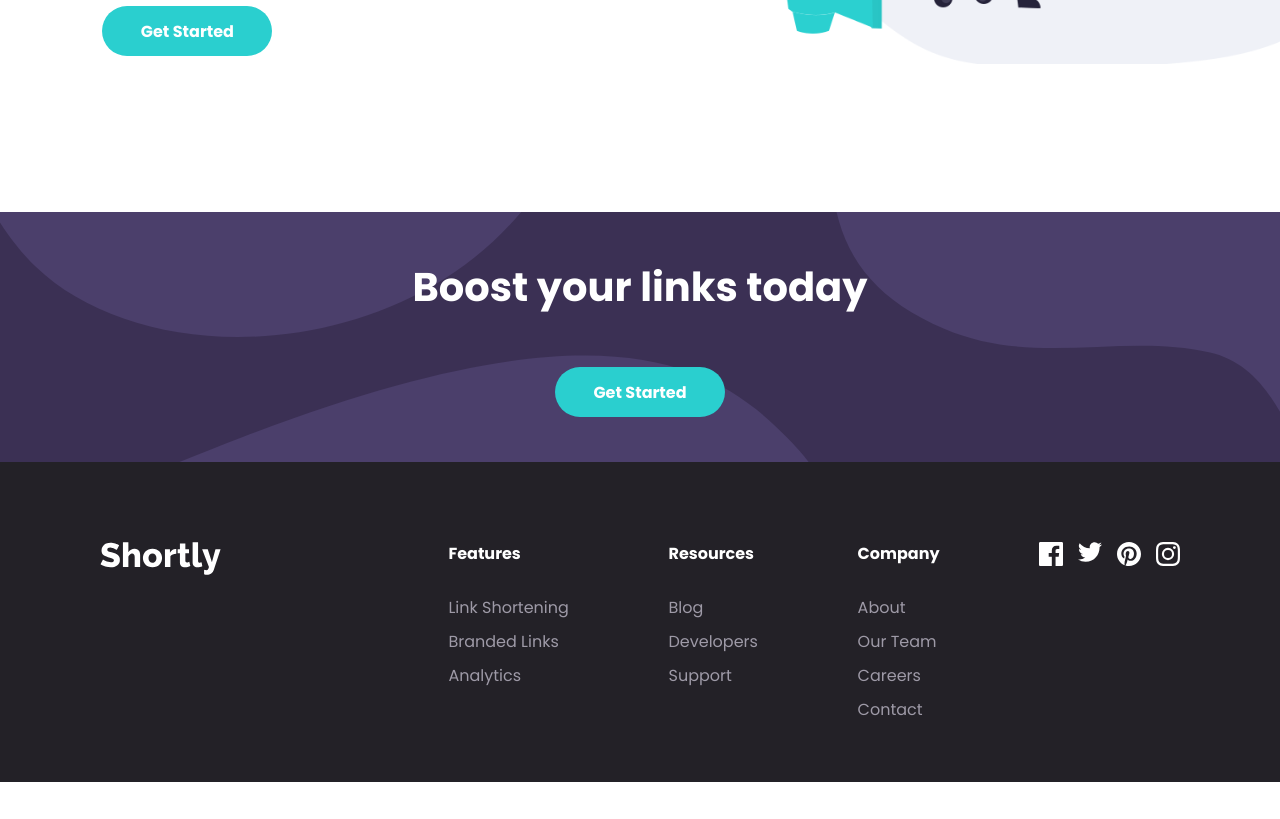
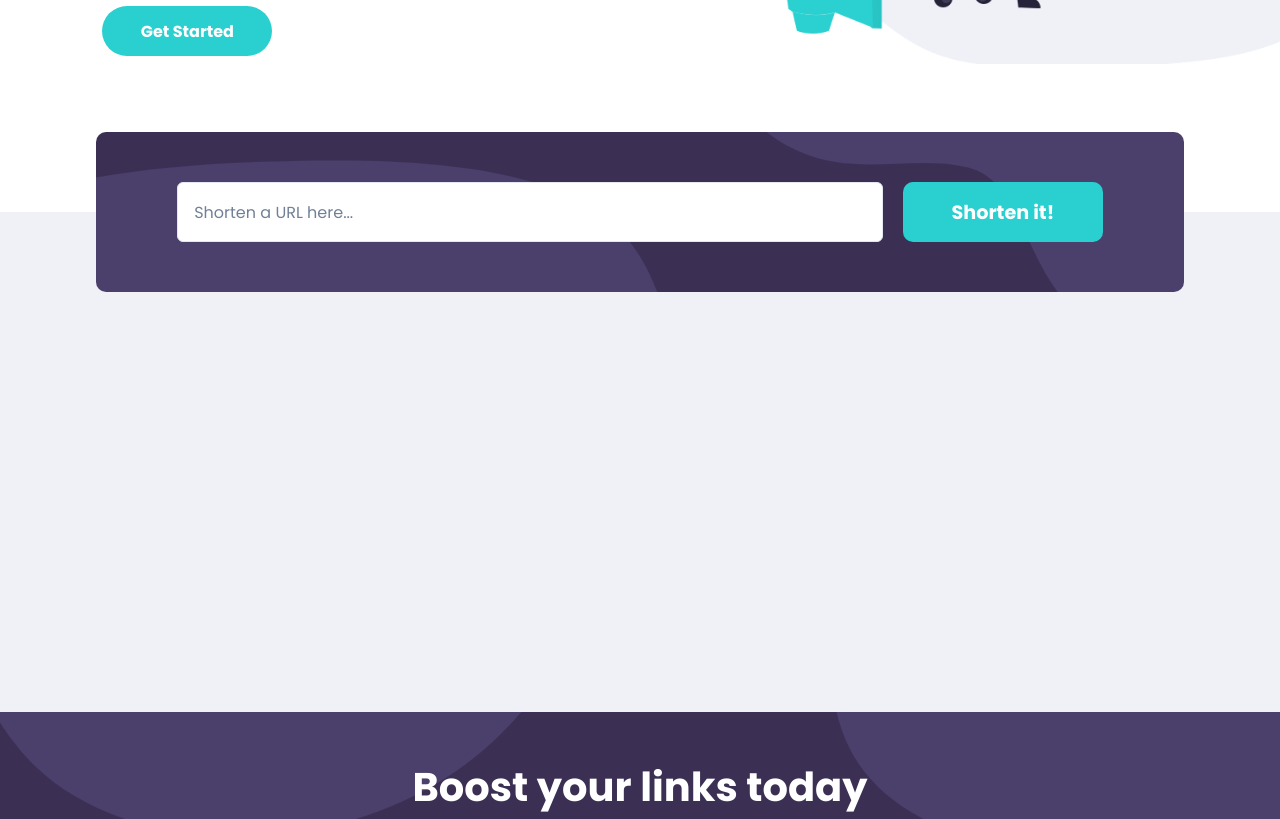
Before and after one commit to nour-elhabbal/url-shortner-app, a React (Vite) app: page / in a window 1280 px wide. Shown: the part 580-1399 px from the top of the page. Before the commit the page ends 1362 px from the top, so only its background shows below. Built offline with nearby package versions, Linux system fonts and the light colour scheme.

Commit message:
Feat: added the shortener section to the App.tsx

```diff
--- a/src/App.tsx
+++ b/src/App.tsx
@@ -1,16 +1,21 @@
+import { Box } from "@chakra-ui/react";
 import Boost from "./components/Boost";
 import Footer from "./components/Footer/Footer";
 import Header from "./components/Header/Header";
 import Hero from "./components/HeroSection";
+import Shortener from "./components/Shortener/Shortener";
 
 const App = () => {
   return (
-    <div>
+    <>
       <Header />
       <Hero />
+      <Box bgColor="#f0f1f6" pos="relative" minH="500px">
+        <Shortener />
+      </Box>
       <Boost />
       <Footer />
-    </div>
+    </>
   );
 };
 
```
